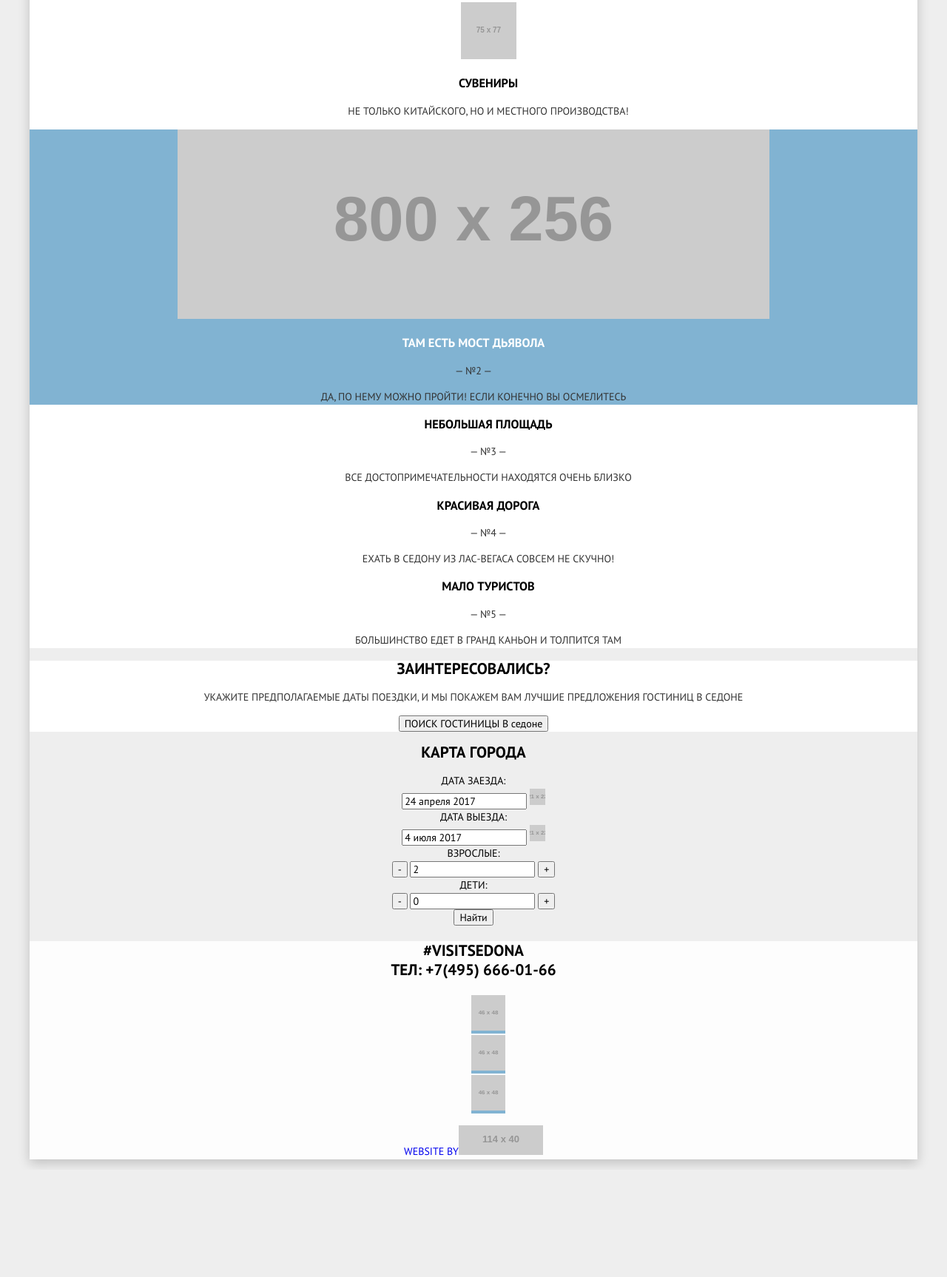
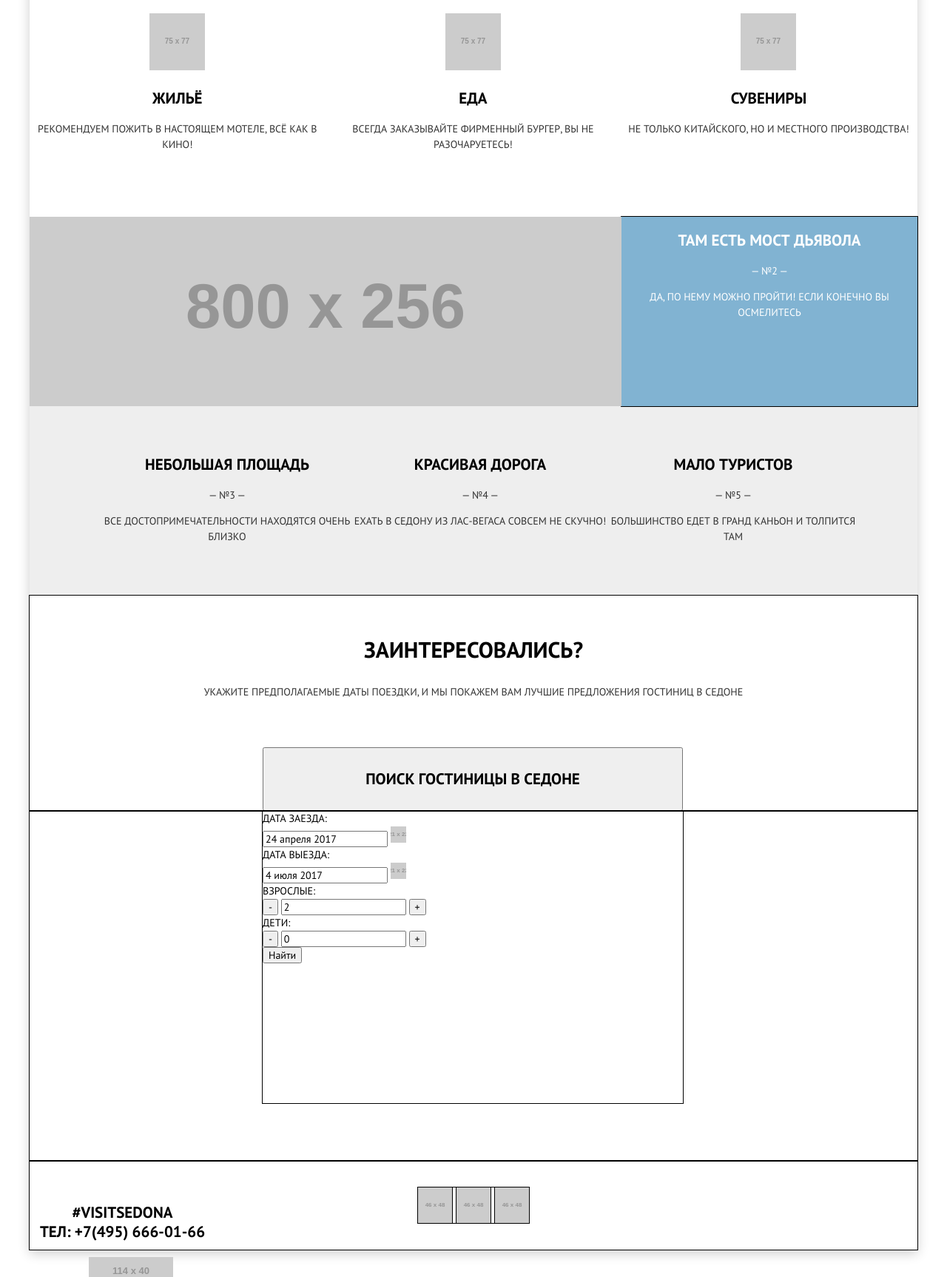
Before and after one commit to Afanstash/1519031-sedona-29, a plain HTML site: page index.html in a window 1280 px wide. Shown: the part 1074-2800 px from the top of the page at 74% size. Before the commit the page ends 2655 px from the top, so only its background shows below. Drawn offline with Linux system fonts and the light colour scheme; placeholder pictures from the web are drawn by us.

Commit message:
Стилизация текста

```diff
--- a/css/style.css
+++ b/css/style.css
@@ -20,23 +20,29 @@
   --basic-form: rgba(0, 1, 1, 0.15);
   --basic-box-shadow: rgba(0, 1, 1, 0.2);
 }
+
+html {
+  box-sizing: border-box;/*посмотрела видео на YouTube типа это модно. Так(чем твой вариант)?*/
+}
+
+*, *:after, *:before {
+  box-sizing: inherit;/*можно так?*/
+}
+
  /* Global */
 
  body {
-  min-width: 1200px;
-  margin: 0 40px;
-  font-family: 'PT Sans', Arial, Verdana, Tahoma, sans-serif;/*проверить шрифт*/
+  padding: 0;
+  font-family: 'PT Sans', Arial, sans-serif;/*проверить шрифт*/
   font-size: 14px;
   line-height: 21px;
+  font-weight: 400;
   color: var(--basic-black);
   text-transform: uppercase;
-  background-color: var(--basic-grey-light);
-  box-shadow: 0px 5px 15px var(--basic-box-shadow);
-  text-align: center;
  }
 
 .page a {
-  text-decoration: none;/*???*/
+  text-decoration: none;/*нужно так делать или иначе?*/
 }
 
 img {
@@ -44,12 +50,47 @@ img {
   height: auto;
 }
 
+.container {
+  width: 1200px;
+  margin: 0 auto;
+  background-color: var(--basic-white);/*почему не в body?*/
+  box-shadow: 0px 5px 15px var(--basic-box-shadow);
+ }
+
+/*headlines and text-content*/
+
+.title {
+  font-size: 21px;
+  font-weight: 700;
+}
+
+.text {
+  color: var(--basic-black-light);
+}
+
+/*Visually-hidden*/
+
+.hidden {
+  position: absolute;
+  clip: rect(0 0 0 0);/*разобрать, как работает?*/
+  width: 1px;
+  height: 1px;
+  margin: -1px;
+}
+
 /* Main navigation */
 
-.main-header,
-.about-sedona,
-.recommendations {
-  background-color: var(--basic-white);/*здесь нет modal, как правильнее???*/
+.main-nav {
+  position: relative;
+  height: 56px;
+}
+
+.main-header-logo {
+  width: 138px;
+  height: 70px;
+  position: absolute;
+  top: 0;
+  left: 531px;
 }
 
 .site-nav,
@@ -59,9 +100,13 @@ img {
   list-style: none;
 }
 
+.site-nav {
+  padding: 0 72px;
+  margin: 0;
+  display: flex;
+}
+
 .site-nav a {
-  font-weight: bold;
-  line-height: 26px;
   color: inherit;
 }
 
@@ -71,57 +116,200 @@ img {
 }
 
 .site-nav a:active {
-  color: var(--basic-black);
   opacity: 0.3;
 }
 
-/* About sedona */
-
-.about-sedona p {
-  color: var(--basic-black-light);
+.nav-item {
+  margin-top: 15px;
+  line-height: 26px;
+  font-weight: 700;/*опред-ся здесь или в ".site-nav a"?*/
 }
 
-/* Advantages and recommendations */
+.nav-item:nth-child(2) {
+  margin-right: auto;
+}
+
+.nav-item:nth-child(3) {
+  margin-left: auto;
+}
+
+/* The end for Main navigation */
+
+/* Welcome to Sedona*/
+
+.welcome {
+  height: 509px;
+  padding-top: 77.35px;
+  background-image: linear-gradient(to right bottom, white, #81B3D2, #766357);/*убрать*/
+  outline: 1px solid black;/*убрать*/
+  text-align: center;/*так можно?*/
+}
+
+.welcome-img {
+  width: 457px;
+  height: 351px;
+  margin: 0;/*обязательно задавать?*/
+  padding: 0;/*обязательно задавать?*/
+}
+
+/* About-sedona*/
+.about-sedona {
+  text-align: center;/*так можно?*/
+}
+
+.sedona-title {
+  margin: 0 auto;
+  margin-top: 42.5px;
+  width: 470px;
+  height: 80px;
+  line-height: 26px;
+}
+
+.sedona-content {
+  margin-top: 16.5px;
+  margin-bottom: 51px;/*как быть с этим?*/
+  line-height: 26px;
+}
+
+/* Advantages*/
 
 .advantage {
   color: var(--basic-white);
   background-color: var(--basic-blue-light);
+  height: 256px;
 }
 
-.advantages p
-.recommendations p {
-  color: var(--basic-black-light);
+.advantage-one,
+.advantage-two {
+  width: 400px;
+  height: 256px;
+  outline: 1px solid black;/*убрать*/
 }
 
-/* Modal-search */
+.advantage-one {
+  float: left;
+}
 
+.advantage-two {
+  float: right;
+}
+
+.recommendations-list {
+  height: 330px;
+  margin: 0;
+  padding: 0;
+  padding-top: 55px;
+  display: flex;
+  flex-wrap: wrap;
+}
+
+.recommendations-item {
+  width: 33.3%;
+}
+
+.advantages-list {
+  height: 256px;
+  background-color: var(--basic-grey-light);
+  margin: 0;
+  padding: 47px 77px 54px 96px;
+  display: flex;
+  flex-wrap: wrap;
+}
+
+.advantages-item {
+  height: 43px;
+  width: 33.3%;
+}
+
+/* Modal */
 .modal {
-  background-color: var(--basic-white);
+  height: 291px;
+  text-align: center;/*так можно?*/
+  position: relative;
+  padding-top: 58px;
+  outline: 1px solid black;/*убрать*/
+}
+
+.modal-title {
+  margin: 0;
+  margin-bottom: 30px;/*так ли это?*/
+  font-size: 30px;
+  line-height: 30px;/*так ли это?*/
 }
 
 .modal-content {
-  color: var(--basic-black-light);
+  line-height: 24px;
 }
 
-.modal-content span {
-  font-weight: bold;
-  font-size: 30px;
-  line-height: 24px;
-  color: var(--basic-black);
+.button-modal {
+  margin: 0;
+  padding: 0;
+  width: 568px;
+  height: 86px;
+  font-size: 21px;
+  line-height: 26px;
+  font-weight: 700;
+  text-align: center;/*нужно здесь?*/
+  text-transform: inherit;
+  position: absolute;
+  bottom: 0px;
+  left: 315px;
+}
+
+/* Map and form */
+
+.map {
+  position: relative;
+  height: 473px;
+  outline: 1px solid black;/*убрать*/
+}
+
+.form-search {
+  position: absolute;
+  top: 0;
+  left: 315px;
+  width: 568px;
+  height: 395px;
+  outline: 1px solid black;/*убрать*/
 }
 
 /* Footer */
 
 .page-footer {
+  line-height: 26px;
+  text-align: center;/*можно ли эти два свойства задать для всего футера или так лучше не делать?*/
+  height: 120px;
+  padding-top: 36px;
   background-color: var(--basic-white-transparent);
+  outline: 1px solid black;/*убрать*/
 }
 
-.contacts-content {
-  font-weight: bold;
-  font-size: 21px;
-  line-height: 26px;
+.footer-contacts {
+  width: 251px;
+  float: left;
 }
 
+.footer-social {
+  margin: 0 auto;
+  width: 150px;
+  height: 48px;/*обязательно задавать?*/
+  padding: 0px;
+  outline: 1px solid black;/*убрать*/
+}
+
+.social-item {
+  float: left;
+  width: 46px;
+  height: 48px;
+  margin-right: 6px;
+  outline: 1px solid black;/*убрать*/
+}
+
+.social-item:last-child {
+  margin-right: -6px;
+}
+
+/*
 .footer-social a {
   background-color: var(--basic-blue-light);
   color: inherit;
@@ -135,7 +323,14 @@ img {
 .footer-social a:active {
   background-color: var(--basic-blue-active);
 }
+*/
+.footer-copyright {
+  margin: 0;
+  margin-right: 139px;
+  width: 200px;
+}
 
-.contacts-phone {
-  color: var(--basic-black);
+.contacts-phone,
+.copyright-link {
+  color: inherit;
 }
```
